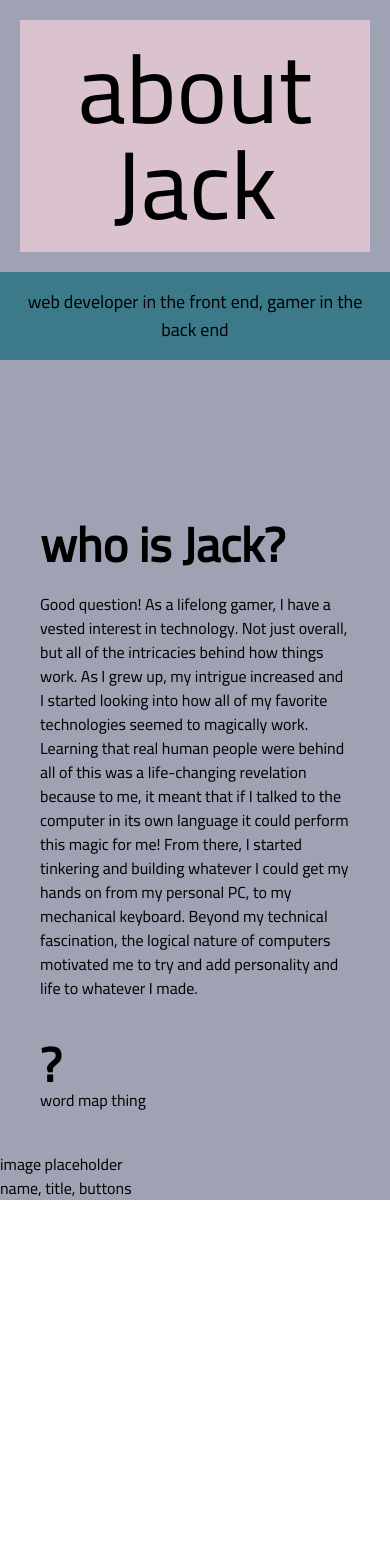
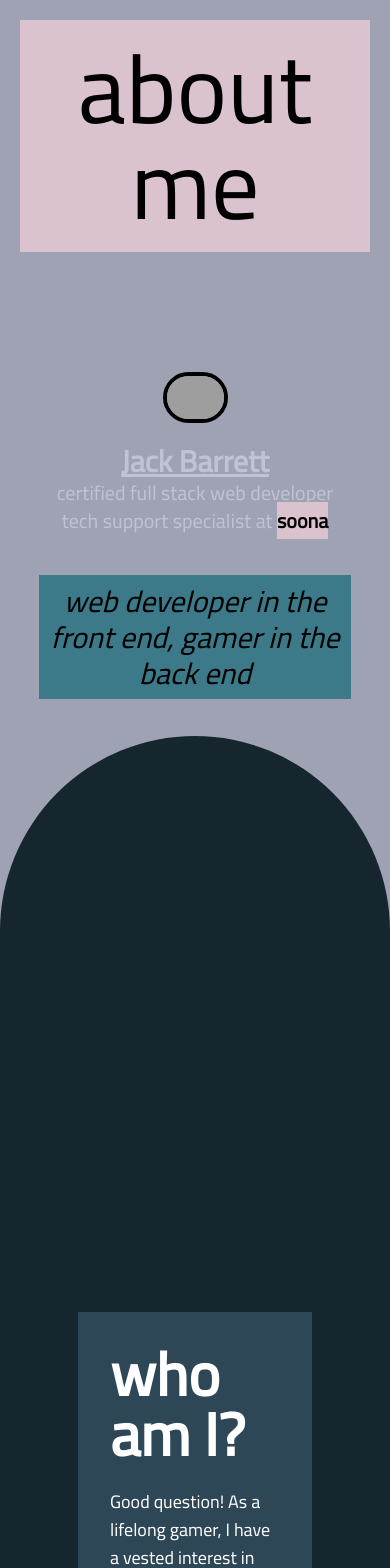
Before and after one commit to Thirteenhelens/testPersonalSite, a React (Create React App) app in the folder updatedpersonalsite/: page /AboutMe in a window 390 px wide. Shown: the top 1568 px of the page. Before the commit the page ends 1203 px from the top, so only its background shows below. Built offline with nearby package versions, Linux system fonts and the light colour scheme; grey boxes are pictures that could not be loaded.

Commit message:
added most content and a lot of sytling to the about page, not mobile friendly yet & need wordmap thingie

```diff
--- a/updatedpersonalsite/src/AboutPage/AboutPage.jsx
+++ b/updatedpersonalsite/src/AboutPage/AboutPage.jsx
@@ -1,62 +1,32 @@
-import { Link } from "react-router-dom";
+import Bio from "./Bio";
+import Wordmap from "./Wordmap";
+import Tagline from "./Tagline";
+import AbtHeader from "./AbtHeader";
+import NameNTitles from "./NameNTitles";
 
 export default function AboutPage() {
   return (
     <div
       id="aboutContainer"
-      class="bg-light min-h-screen min-w-screen font-Cairo"
+      class="
+      bg-light
+      font-Cairo
+      min-h-screen
+      min-w-screen
+      "
     >
-      <div class="p-5 grid justify-items-center">
-        <div />
-        <div id="header" class="p-5 bg-lighter text-center ">
-          <Link to="/Home">
-            <h1 class="text-8xl">about Jack</h1>
-          </Link>
+      <AbtHeader />
+      <div class="pt-20 grid grid-rows-2">
+        <div class="row-start-1 row-end-3 absolute">
+          <NameNTitles />
+          <Tagline />
         </div>
-        <div />
+        <div class="h-96 bg-darker rounded-tl-full rounded-tr-full row-start-2" />
       </div>
 
-      {/* move this further down? */}
-      <div class="grid justify-items-center">
-        <div id="tagline" class="p-4 bg-main text-center pointer-events-none">
-          <p class="text-lg">
-            web developer in the front end, gamer in the back end
-          </p>
-        </div>
-      </div>
-
-      <div id="content" class="pt-40 p-10">
-        <div id="bio">
-          <p class="text-5xl font-bold  pointer-events-none">who is Jack?</p>
-          <br />
-          <p class="">
-            Good question! As a lifelong gamer, I have a vested interest in
-            technology. Not just overall, but all of the intricacies behind how
-            things work. As I grew up, my intrigue increased and I started
-            looking into how all of my favorite technologies seemed to magically
-            work. Learning that real human people were behind all of this was a
-            life-changing revelation because to me, it meant that if I talked to
-            the computer in its own language it could perform this magic for me!
-            From there, I started tinkering and building whatever I could get my
-            hands on from my personal PC, to my mechanical keyboard. Beyond my
-            technical fascination, the logical nature of computers motivated me
-            to try and add personality and life to whatever I made.
-          </p>
-          <p class="text-5xl font-bold pt-10">?</p>
-        </div>
-
-        <div id="wordMap">
-          <p>word map thing</p>
-        </div>
-      </div>
-
-      <div id="me">
-        <div id="img">
-          <p>image placeholder</p>
-        </div>
-        <div>
-          <p>name, title, buttons</p>
-        </div>
+      <div class="py-24 h-full bg-darker grid grid-cols-5">
+        <Bio />
+        <Wordmap />
       </div>
     </div>
   );
--- /dev/null
+++ b/updatedpersonalsite/src/AboutPage/AbtHeader.jsx
@@ -0,0 +1,13 @@
+import { Link } from "react-router-dom";
+
+export default function AbtHeader() {
+  return (
+    <div class="p-5 grid justify-items-center">
+      <div id="header" class="p-5 bg-lighter text-center">
+        <Link to="/Home">
+          <h1 class="text-8xl">about me</h1>
+        </Link>
+      </div>
+    </div>
+  );
+}
--- /dev/null
+++ b/updatedpersonalsite/src/AboutPage/Bio.jsx
@@ -0,0 +1,21 @@
+export default function Bio() {
+  return (
+    <div id="bio" class="mt-24 bg-dark p-8 text-white col-start-2 col-end-5">
+      <p class="text-6xl font-bold pointer-events-none">who am I?</p>
+      <br />
+      <p class="text-lg">
+        Good question! As a lifelong gamer, I have a vested interest in
+        technology. Not just overall, but all of the intricacies behind how
+        things work. As I grew up, my intrigue increased and I started looking
+        into how all of my favorite technologies seemed to magically work.
+        Learning that real human people were behind all of this was a
+        life-changing revelation because to me, it meant that if I talked to the
+        computer in its own language it could perform this magic for me! From
+        there, I started tinkering and building whatever I could get my hands on
+        from my personal PC, to my mechanical keyboard. Beyond my technical
+        fascination, the logical nature of computers motivated me to try and add
+        personality and life to whatever I made.
+      </p>
+    </div>
+  );
+}
--- /dev/null
+++ b/updatedpersonalsite/src/AboutPage/NameNTitles.jsx
@@ -0,0 +1,34 @@
+import meForIcon from "../assets/meForIcon.jpg";
+
+export default function NameNTitles() {
+  return (
+    <div id="abtMe">
+      <div id="img" class="py-5 grid grid-cols-3 justify-items-center">
+        <img
+          src={meForIcon}
+          alt="Jack B looking nice"
+          class="w-1/2 rounded-full border-4 col-start-2 col-end-3"
+        />
+      </div>
+
+      <div
+        id="nameAndTitles"
+        class="text-xl text-grey text-center pointer-events-none"
+      >
+        <span class="underline font-bold text-3xl">Jack Barrett</span>
+        <br />
+        certified full stack web developer
+        <br />
+        tech support specialist at{" "}
+        <a
+          target="_blank"
+          rel="noreferrer"
+          href="https://soona.co"
+          class="bg-lighter font-bold text-black hover:bg-dark hover:text-white pointer-events-auto"
+        >
+          soona
+        </a>
+      </div>
+    </div>
+  );
+}
--- /dev/null
+++ b/updatedpersonalsite/src/AboutPage/Tagline.jsx
@@ -0,0 +1,12 @@
+export default function Tagline() {
+  return (
+    <div class="grid justify-items-center pt-10">
+      <div
+        id="tagline"
+        class="italic py-2 w-4/5 bg-main text-center pointer-events-none text-3xl"
+      >
+        web developer in the front end, gamer in the back end
+      </div>
+    </div>
+  );
+}
--- /dev/null
+++ b/updatedpersonalsite/src/AboutPage/Wordmap.jsx
@@ -0,0 +1,7 @@
+export default function Wordmap() {
+  return (
+    <div class="text-5xl text-white py-5 col-span-2">
+      <p>wordmap placeholder</p>
+    </div>
+  );
+}
--- a/updatedpersonalsite/src/App/App.css
+++ b/updatedpersonalsite/src/App/App.css
@@ -482,28 +482,66 @@ Ensure the default browser behavior of the `hidden` attribute.
   pointer-events: none;
 }
 
+.pointer-events-auto {
+  pointer-events: auto;
+}
+
+.absolute {
+  position: absolute;
+}
+
+.sticky {
+  position: -webkit-sticky;
+  position: sticky;
+}
+
+.bottom-0 {
+  bottom: 0px;
+}
+
 .col-span-3 {
   grid-column: span 3 / span 3;
 }
 
-.col-start-1 {
-  grid-column-start: 1;
+.col-span-2 {
+  grid-column: span 2 / span 2;
 }
 
 .col-start-2 {
   grid-column-start: 2;
 }
 
-.col-end-4 {
-  grid-column-end: 4;
+.col-end-3 {
+  grid-column-end: 3;
 }
 
 .col-end-5 {
   grid-column-end: 5;
 }
 
+.col-end-4 {
+  grid-column-end: 4;
+}
+
+.row-start-1 {
+  grid-row-start: 1;
+}
+
+.row-start-2 {
+  grid-row-start: 2;
+}
+
+.row-end-3 {
+  grid-row-end: 3;
+}
+
 .m-5 {
   margin: 1.25rem;
+}
+
+.my-96 {
+  margin-top: 24rem;
+  margin-bottom: 24rem;
 }
 
 .ml-1 {
@@ -514,28 +552,48 @@ Ensure the default browser behavior of the `hidden` attribute.
   margin-bottom: 1rem;
 }
 
+.mt-10 {
+  margin-top: 2.5rem;
+}
+
+.mt-16 {
+  margin-top: 4rem;
+}
+
+.mt-20 {
+  margin-top: 5rem;
+}
+
+.mt-24 {
+  margin-top: 6rem;
+}
+
+.ml-10 {
+  margin-left: 2.5rem;
+}
+
+.inline-flex {
+  display: inline-flex;
+}
+
 .grid {
   display: grid;
+}
+
+.h-96 {
+  height: 24rem;
 }
 
 .h-screen {
   height: 100vh;
 }
 
-.h-96 {
-  height: 24rem;
-}
-
-.h-1\/4 {
-  height: 25%;
+.h-6 {
+  height: 1.5rem;
 }
 
 .h-full {
   height: 100%;
-}
-
-.h-6 {
-  height: 1.5rem;
 }
 
 .min-h-screen {
@@ -546,20 +604,52 @@ Ensure the default browser behavior of the `hidden` attribute.
   width: 66.666667%;
 }
 
+.w-1\/2 {
+  width: 50%;
+}
+
 .w-screen {
   width: 100vw;
 }
 
-.w-2\/3 {
-  width: 66.666667%;
+.w-6 {
+  width: 1.5rem;
+}
+
+.w-3\/4 {
+  width: 75%;
+}
+
+.w-4\/5 {
+  width: 80%;
 }
 
 .cursor-pointer {
   cursor: pointer;
 }
 
+.grid-cols-3 {
+  grid-template-columns: repeat(3, minmax(0, 1fr));
+}
+
+.grid-cols-5 {
+  grid-template-columns: repeat(5, minmax(0, 1fr));
+}
+
+.grid-cols-6 {
+  grid-template-columns: repeat(6, minmax(0, 1fr));
+}
+
+.grid-rows-2 {
+  grid-template-rows: repeat(2, minmax(0, 1fr));
+}
+
 .justify-items-center {
   justify-items: center;
+}
+
+.gap-y-4 {
+  row-gap: 1rem;
 }
 
 .gap-y-20 {
@@ -572,27 +662,38 @@ Ensure the default browser behavior of the `hidden` attribute.
   white-space: nowrap;
 }
 
+.rounded-full {
+  border-radius: 9999px;
+}
+
 .rounded {
   border-radius: 0.25rem;
+}
+
+.rounded-tl-full {
+  border-top-left-radius: 9999px;
+}
+
+.rounded-tr-full {
+  border-top-right-radius: 9999px;
+}
+
+.border-4 {
+  border-width: 4px;
 }
 
 .border {
   border-width: 1px;
 }
 
+.bg-light {
+  --tw-bg-opacity: 1;
+  background-color: rgb(159 162 178 / var(--tw-bg-opacity));
+}
+
 .bg-darker {
   --tw-bg-opacity: 1;
   background-color: rgb(22 38 46 / var(--tw-bg-opacity));
-}
-
-.bg-main {
-  --tw-bg-opacity: 1;
-  background-color: rgb(60 122 137 / var(--tw-bg-opacity));
-}
-
-.bg-light {
-  --tw-bg-opacity: 1;
-  background-color: rgb(159 162 178 / var(--tw-bg-opacity));
 }
 
 .bg-lighter {
@@ -605,16 +706,17 @@ Ensure the default browser behavior of the `hidden` attribute.
   background-color: rgb(46 71 86 / var(--tw-bg-opacity));
 }
 
+.bg-main {
+  --tw-bg-opacity: 1;
+  background-color: rgb(60 122 137 / var(--tw-bg-opacity));
+}
+
 .p-5 {
   padding: 1.25rem;
 }
 
-.p-4 {
-  padding: 1rem;
-}
-
-.p-10 {
-  padding: 2.5rem;
+.p-6 {
+  padding: 1.5rem;
 }
 
 .p-8 {
@@ -623,6 +725,25 @@ Ensure the default browser behavior of the `hidden` attribute.
 
 .p-2 {
   padding: 0.5rem;
+}
+
+.p-4 {
+  padding: 1rem;
+}
+
+.py-1 {
+  padding-top: 0.25rem;
+  padding-bottom: 0.25rem;
+}
+
+.py-10 {
+  padding-top: 2.5rem;
+  padding-bottom: 2.5rem;
+}
+
+.px-16 {
+  padding-left: 4rem;
+  padding-right: 4rem;
 }
 
 .py-2 {
@@ -635,52 +756,41 @@ Ensure the default browser behavior of the `hidden` attribute.
   padding-right: 1rem;
 }
 
+.py-20 {
+  padding-top: 5rem;
+  padding-bottom: 5rem;
+}
+
 .py-5 {
   padding-top: 1.25rem;
   padding-bottom: 1.25rem;
 }
 
-.py-4 {
-  padding-top: 1rem;
-  padding-bottom: 1rem;
+.py-16 {
+  padding-top: 4rem;
+  padding-bottom: 4rem;
 }
 
-.py-64 {
-  padding-top: 16rem;
-  padding-bottom: 16rem;
+.py-24 {
+  padding-top: 6rem;
+  padding-bottom: 6rem;
 }
 
-.py-60 {
-  padding-top: 15rem;
-  padding-bottom: 15rem;
-}
-
-.py-10 {
-  padding-top: 2.5rem;
-  padding-bottom: 2.5rem;
-}
-
-.py-56 {
-  padding-top: 14rem;
-  padding-bottom: 14rem;
-}
-
-.py-52 {
-  padding-top: 13rem;
-  padding-bottom: 13rem;
-}
-
-.py-20 {
-  padding-top: 5rem;
-  padding-bottom: 5rem;
-}
-
-.pt-40 {
-  padding-top: 10rem;
+.px-20 {
+  padding-left: 5rem;
+  padding-right: 5rem;
 }
 
 .pt-10 {
   padding-top: 2.5rem;
+}
+
+.pt-20 {
+  padding-top: 5rem;
+}
+
+.pl-5 {
+  padding-left: 1.25rem;
 }
 
 .text-center {
@@ -691,19 +801,24 @@ Ensure the default browser behavior of the `hidden` attribute.
   font-family: Cairo;
 }
 
-.text-7xl {
-  font-size: 4.5rem;
+.text-8xl {
+  font-size: 6rem;
   line-height: 1;
 }
 
-.text-8xl {
-  font-size: 6rem;
+.text-6xl {
+  font-size: 3.75rem;
   line-height: 1;
 }
 
 .text-lg {
   font-size: 1.125rem;
   line-height: 1.75rem;
+}
+
+.text-2xl {
+  font-size: 1.5rem;
+  line-height: 2rem;
 }
 
 .text-5xl {
@@ -721,6 +836,29 @@ Ensure the default browser behavior of the `hidden` attribute.
   line-height: 2.5rem;
 }
 
+.text-7xl {
+  font-size: 4.5rem;
+  line-height: 1;
+}
+
+.text-xl {
+  font-size: 1.25rem;
+  line-height: 1.75rem;
+}
+
+.text-3xl {
+  font-size: 1.875rem;
+  line-height: 2.25rem;
+}
+
+.font-bold {
+  font-weight: 700;
+}
+
+.italic {
+  font-style: italic;
+}
+
 .tracking-wide {
   letter-spacing: 0.025em;
 }
@@ -730,10 +868,50 @@ Ensure the default browser behavior of the `hidden` attribute.
   color: rgb(255 255 255 / var(--tw-text-opacity));
 }
 
+.text-grey {
+  --tw-text-opacity: 1;
+  color: rgb(194 194 214 / var(--tw-text-opacity));
+}
+
+.text-black {
+  --tw-text-opacity: 1;
+  color: rgb(0 0 0 / var(--tw-text-opacity));
+}
+
+.underline {
+  -webkit-text-decoration-line: underline;
+          text-decoration-line: underline;
+}
+
+.decoration-double {
+  -webkit-text-decoration-style: double;
+          text-decoration-style: double;
+}
+
+.decoration-dotted {
+  -webkit-text-decoration-style: dotted;
+          text-decoration-style: dotted;
+}
+
 .shadow {
   --tw-shadow: 0 1px 3px 0 rgb(0 0 0 / 0.1), 0 1px 2px -1px rgb(0 0 0 / 0.1);
   --tw-shadow-colored: 0 1px 3px 0 var(--tw-shadow-color), 0 1px 2px -1px var(--tw-shadow-color);
   box-shadow: var(--tw-ring-offset-shadow, 0 0 #0000), var(--tw-ring-shadow, 0 0 #0000), var(--tw-shadow);
+}
+
+.hover\:bg-dark:hover {
+  --tw-bg-opacity: 1;
+  background-color: rgb(46 71 86 / var(--tw-bg-opacity));
+}
+
+.hover\:bg-lighter:hover {
+  --tw-bg-opacity: 1;
+  background-color: rgb(219 194 207 / var(--tw-bg-opacity));
+}
+
+.hover\:bg-darker:hover {
+  --tw-bg-opacity: 1;
+  background-color: rgb(22 38 46 / var(--tw-bg-opacity));
 }
 
 .hover\:bg-light:hover {
@@ -741,14 +919,14 @@ Ensure the default browser behavior of the `hidden` attribute.
   background-color: rgb(159 162 178 / var(--tw-bg-opacity));
 }
 
-.hover\:bg-lighter:hover {
-  --tw-bg-opacity: 1;
-  background-color: rgb(219 194 207 / var(--tw-bg-opacity));
-}
-
 .hover\:text-darker:hover {
   --tw-text-opacity: 1;
   color: rgb(22 38 46 / var(--tw-text-opacity));
+}
+
+.hover\:text-white:hover {
+  --tw-text-opacity: 1;
+  color: rgb(255 255 255 / var(--tw-text-opacity));
 }
 
 .hover\:shadow-lg:hover {
@@ -763,11 +941,6 @@ Ensure the default browser behavior of the `hidden` attribute.
 }
 
 @media (min-width: 640px) {
-  .sm\:py-20 {
-    padding-top: 5rem;
-    padding-bottom: 5rem;
-  }
-
   .sm\:opacity-0 {
     opacity: 0;
   }
@@ -786,4 +959,24 @@ Ensure the default browser behavior of the `hidden` attribute.
     -webkit-column-gap: 2rem;
             column-gap: 2rem;
   }
+
+  .md\:py-10 {
+    padding-top: 2.5rem;
+    padding-bottom: 2.5rem;
+  }
+
+  .md\:py-52 {
+    padding-top: 13rem;
+    padding-bottom: 13rem;
+  }
+
+  .md\:py-56 {
+    padding-top: 14rem;
+    padding-bottom: 14rem;
+  }
+
+  .md\:text-8xl {
+    font-size: 6rem;
+    line-height: 1;
+  }
 }
--- a/updatedpersonalsite/tailwind.config.js
+++ b/updatedpersonalsite/tailwind.config.js
@@ -2,8 +2,10 @@ module.exports = {
   content: ["./src/**/*.{html,js,jsx}"],
   theme: {
     colors: {
+      grey: "#c2c2d6",
       dark: "#2e4756",
       main: "#3c7a89",
+      black: "#000000",
       light: "#9fa2b2",
       white: "#FFFFFF",
       darker: "#16262e",
```
Also changed, not shown: 1 other file (tests, documents, lock files or other folders).
